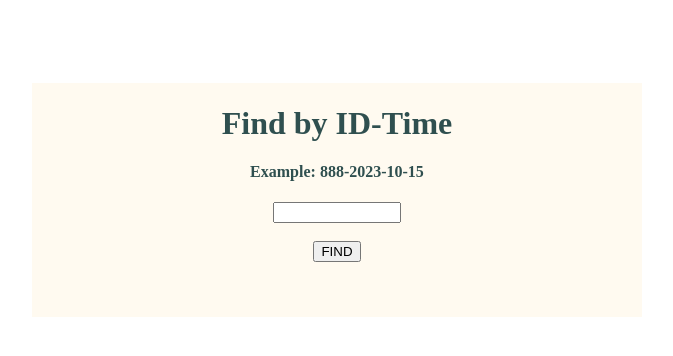
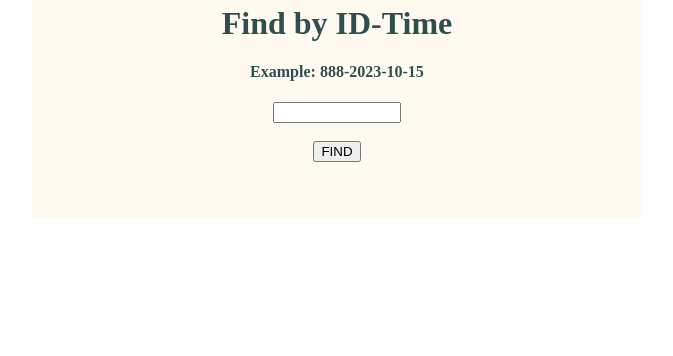
Before and after one commit to ecerybao/drivingsense.github.io, a plain HTML site: page index.html in a window 1280 px wide. Shown: the whole page, without its empty margins (303-976 px from the left). Drawn offline with Linux system fonts and the light colour scheme.

Commit message:
Update index.html

```diff
--- a/index.html
+++ b/index.html
@@ -7,7 +7,7 @@
     <title>Driving Sense Database</title>
 
     <style>
-        body {margin: 0;display: flex;justify-content: center;align-items: center;height: 50vh;}
+        body {margin: 0;display: flex;justify-content: center;align-items: center;height: 25vh;}
         #findDetails {text-align: center; width: 610px; background-color: floralwhite; color: darkslategray;}
         #enterDetails {width: 0;display: none;}
         input {width: 120px}
```
